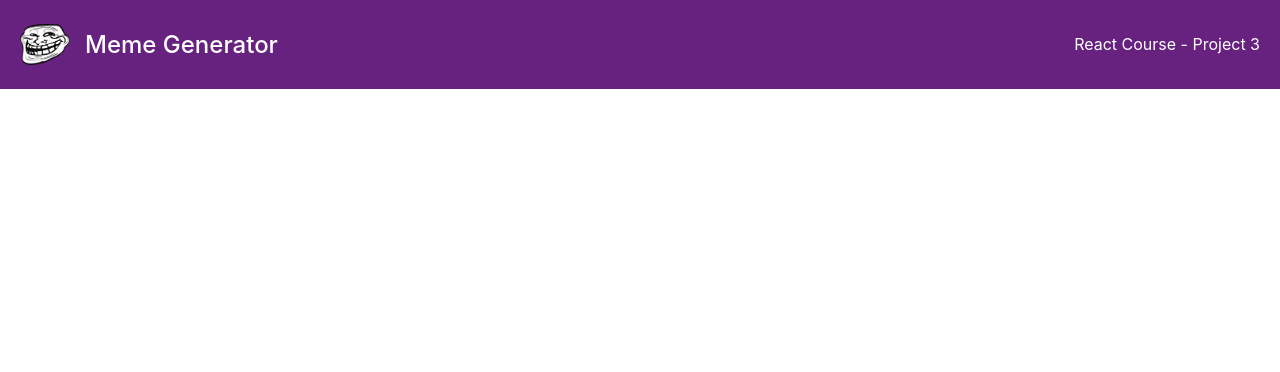
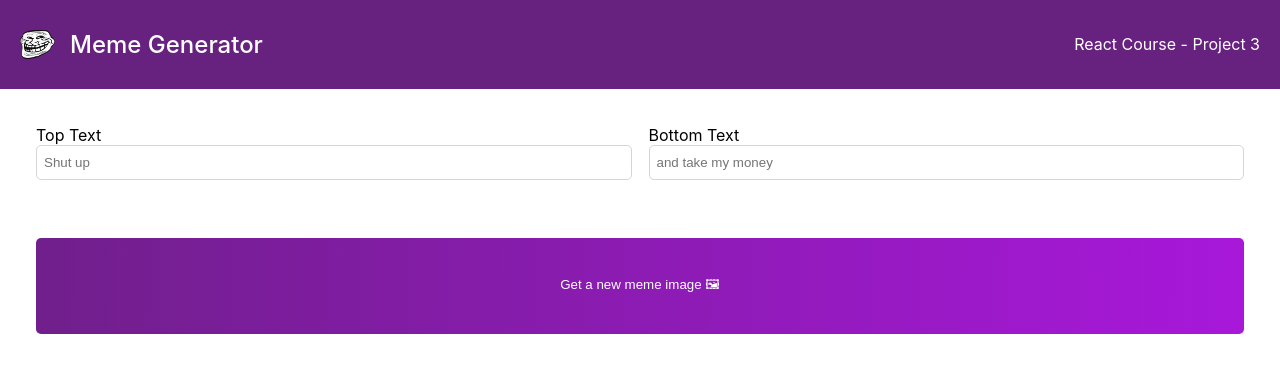
Before and after one commit to johnlee94/dota2, a React (Create React App) app: page / in a window 1280 px wide. Shown: the top 372 px of the page. Built offline with nearby package versions, Linux system fonts and the light colour scheme.

Commit message:
oh my gosh updates

```diff
--- a/src/App.tsx
+++ b/src/App.tsx
@@ -1,11 +1,13 @@
 import React from "react";
 import Header from "./meme-generator/components/Header";
-import './index.css';
+import Meme from "./meme-generator/components/Meme";
+import "./index.css";
 
 const App = () => {
   return (
     <div>
       <Header />
+      <Meme />
     </div>
   );
 };
--- /dev/null
+++ b/src/meme-generator/components/Meme.tsx
@@ -0,0 +1,29 @@
+import React from "react";
+
+const Meme = () => {
+  return (
+    <main>
+      <div className="form">
+        <div>
+          <label>
+            Top Text
+            <input type="text" placeholder="Shut up" className="form--input" />
+          </label>
+        </div>
+        <div>
+          <label>
+            Bottom Text
+            <input
+              type="text"
+              placeholder="and take my money"
+              className="form--input"
+            />
+          </label>
+        </div>
+        <button className="form--button">Get a new meme image 🖼</button>
+      </div>
+    </main>
+  );
+};
+
+export default Meme;
--- a/src/meme-generator/components/style.css
+++ b/src/meme-generator/components/style.css
@@ -9,7 +9,7 @@
     display: flex;
     align-items: center;
     .logo--container-item {
-            font-weight:500
+      font-weight: 500;
     }
     img {
       width: 50px;
@@ -18,3 +18,45 @@
     }
   }
 }
+
+* {
+  box-sizing: border-box;
+}
+
+body {
+  font-family: "Karla", sans-serif;
+  margin: 0;
+}
+
+main {
+  padding: 36px;
+}
+
+.form {
+  display: grid;
+  grid-template: 100% 100% / 1fr 1fr;
+  gap: 17px;
+}
+
+.form--label {
+  margin-bottom: 5px;
+}
+
+.form--input {
+  font-family: "Karla", sans-serif;
+  border-radius: 5px;
+  border: 1px solid #d5d4d8;
+  text-indent: 5px;
+  height: 35px;
+  width: 100%;
+}
+
+.form--button {
+  grid-column: 1 / -1;
+  font-family: "Karla", sans-serif;
+  border-radius: 5px;
+  background: linear-gradient(90.41deg, #711f8d 1.14%, #a818da 100%);
+  color: white;
+  border: none;
+  cursor: pointer;
+}
```
Also changed, not shown: src/interviews/ff/App.js (added, +37 -0 lines). Lines whose indentation alone changed are shown as unchanged.
